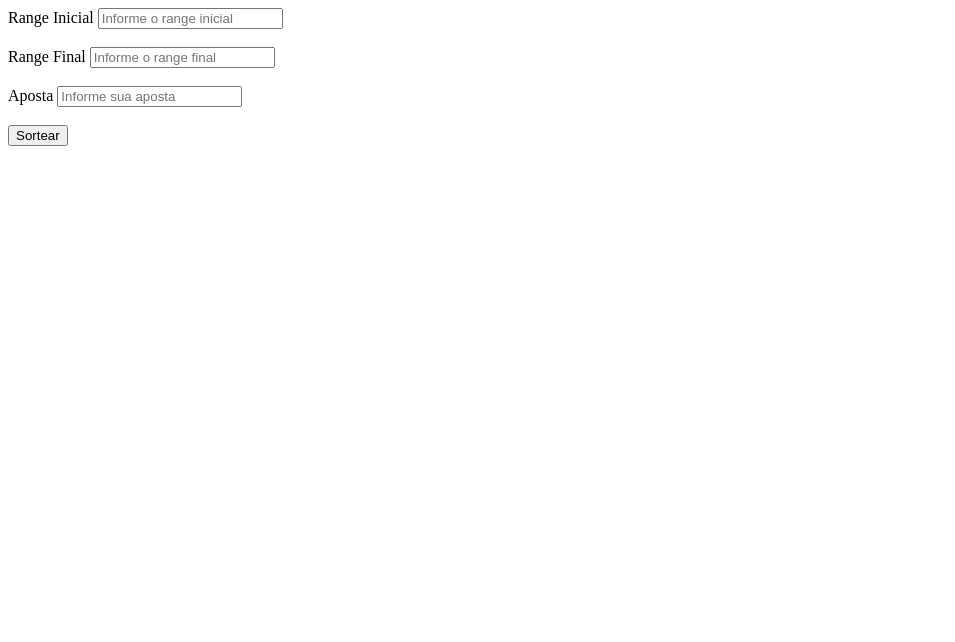
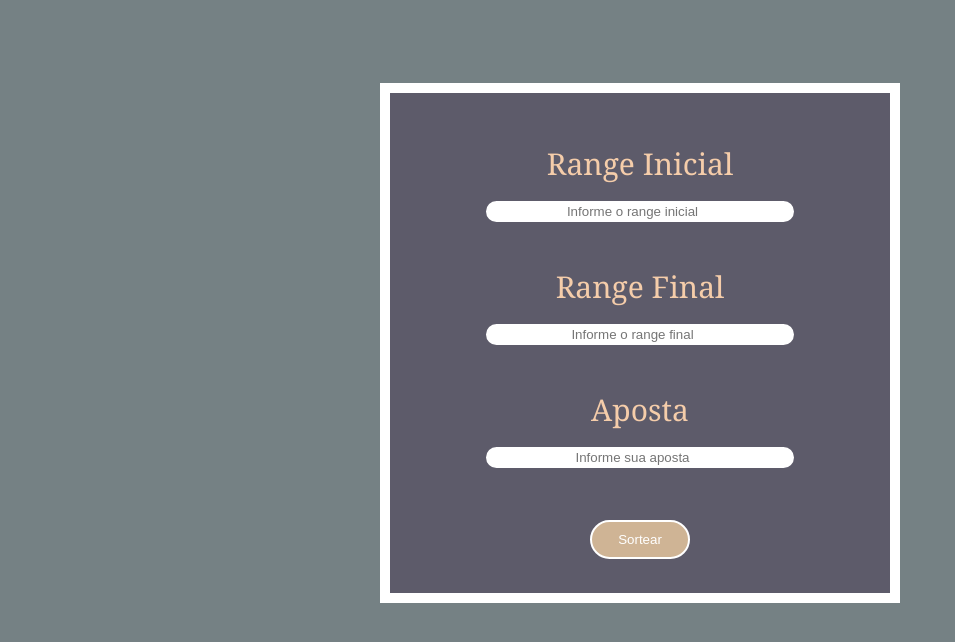
Before and after one commit to AHAHAHAhahahhhah/primeiroprojeto-jovem-tecnologia, a plain HTML site: page index.html in a window 1280 px wide. Shown: the whole page, without its empty margins (0-955 px from the left). Drawn offline with Linux system fonts and the light colour scheme.

Commit message:
Feito alterações

```diff
--- a/index.html
+++ b/index.html
@@ -4,28 +4,31 @@
     <meta charset="UTF-8">
     <meta http-equiv="X-UA-Compatible" content="IE=edge">
     <meta name="viewport" content="width=device-width, initial-scale=1.0">
+    <link rel="stylesheet" href="style.css">
     <title>Document</title>
     <script src="JS/sorteador.js"></script>
 </head>
 <body>
-    <div>
-        <label for="campo1">Range Inicial</label>
-        <input type="number" id= "RangeInicial" placeholder="Informe o range inicial" />
+    <div class="container">
+        <div class="Campo1">
+            <label for="campo1">Range Inicial</label><br>
+            <input class="campo-texto" type="number" id= "RangeInicial" placeholder="Informe o range inicial" />
         </div>
         <br>
-    <div>
-        <label for="campo2">Range Final</label>
-        <input type="number" id= "RangeFinal" placeholder="Informe o range final" />
+        <div class="Campo2">
+            <label for="campo2">Range Final</label><br>
+            <input class="campo-texto" type="number" id= "RangeFinal" placeholder="Informe o range final" />
         </div>
         <br>
-    <div>
-        <label for="campo3">Aposta</label>
-        <input type="number" id= "Aposta" placeholder="Informe sua aposta" />
+        <div class="Campo3">
+            <label for="campo3">Aposta</label><br>
+            <input class="campo-texto" type="number" id= "Aposta" placeholder="Informe sua aposta" />
         </div>
 
         <br>
         <div>
-        <button onclick="SubmeterFormulario()">Sortear</button>
+            <input class="button" name="button" type="button" value="Sortear" onclick="SubmeterFormulario()">
+        </div>
     </div>
 </body>
 </html>
--- /dev/null
+++ b/style.css
@@ -0,0 +1,45 @@
+body {
+ border: 10px;
+ border-color: black;
+ /* background-color: #d30c7b; */
+ background-color: #758184;
+ padding: 75px;
+
+}
+.container {
+    margin: 0 auto;
+    padding: 50px 50px;
+    text-align: center;
+    width: 400px;
+    height: 400px;
+    background-color: #5d5b6a;
+    font-size: 30px;
+    font-family: Georgia, 'Times New Roman', Times, serif;
+    color: #f5cdaa;
+    border: 10px solid white;
+}
+
+.button {
+    color: white;
+    width: 100px;
+    border-radius: 25px;
+    padding: 10px;
+    background-color: #cfb495;
+    border: 2px solid white;
+
+}
+.button:hover {
+    color: black;
+    width: 100px;
+    border-radius: 25px;
+
+
+}
+
+.campo-texto {
+    width: 300px;
+    border: 2px solid white;
+    font-family: Arial, Helvetica, sans-serif;
+    border-radius: 25px;
+    text-align: center;
+}
```
Lines whose indentation alone changed are shown as unchanged.
